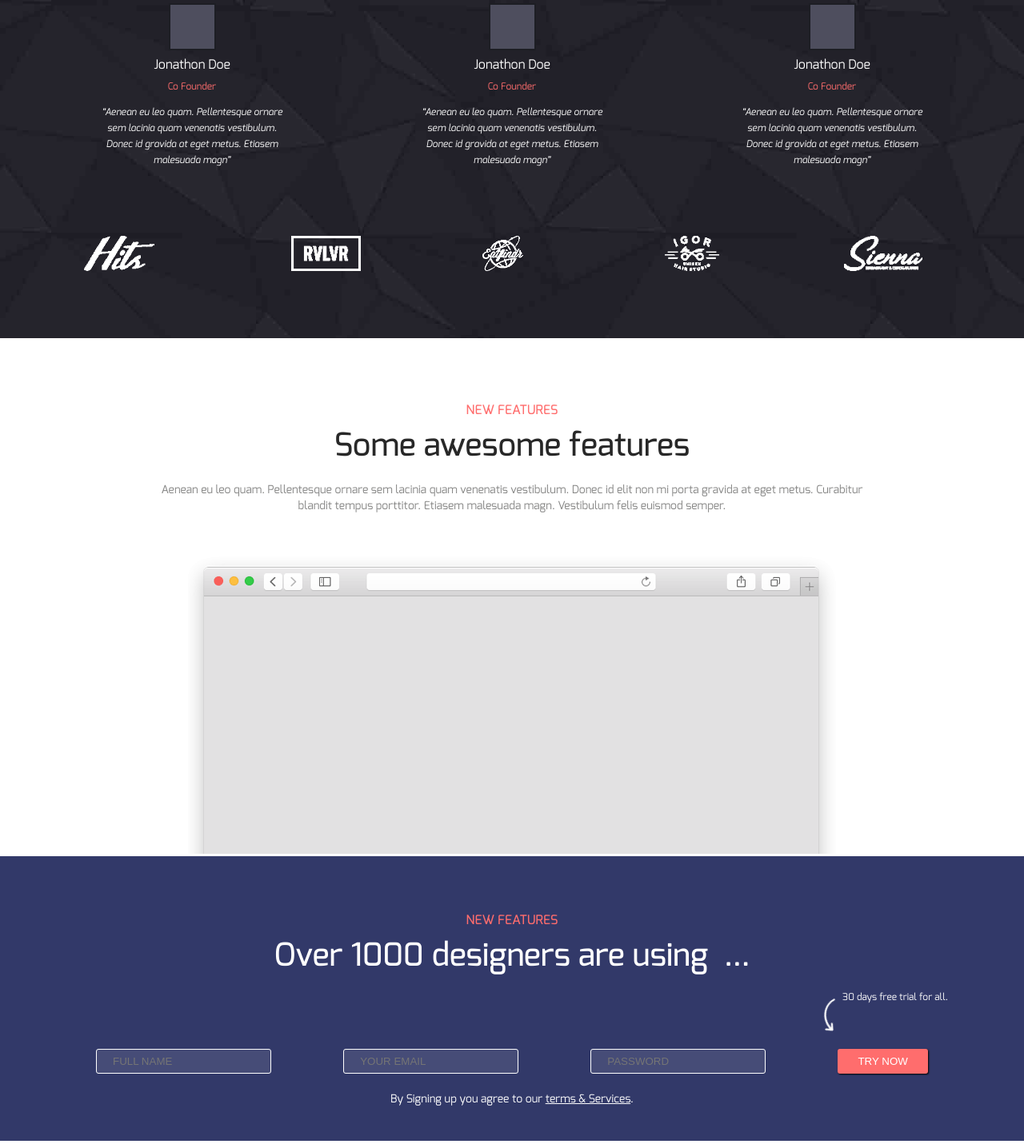
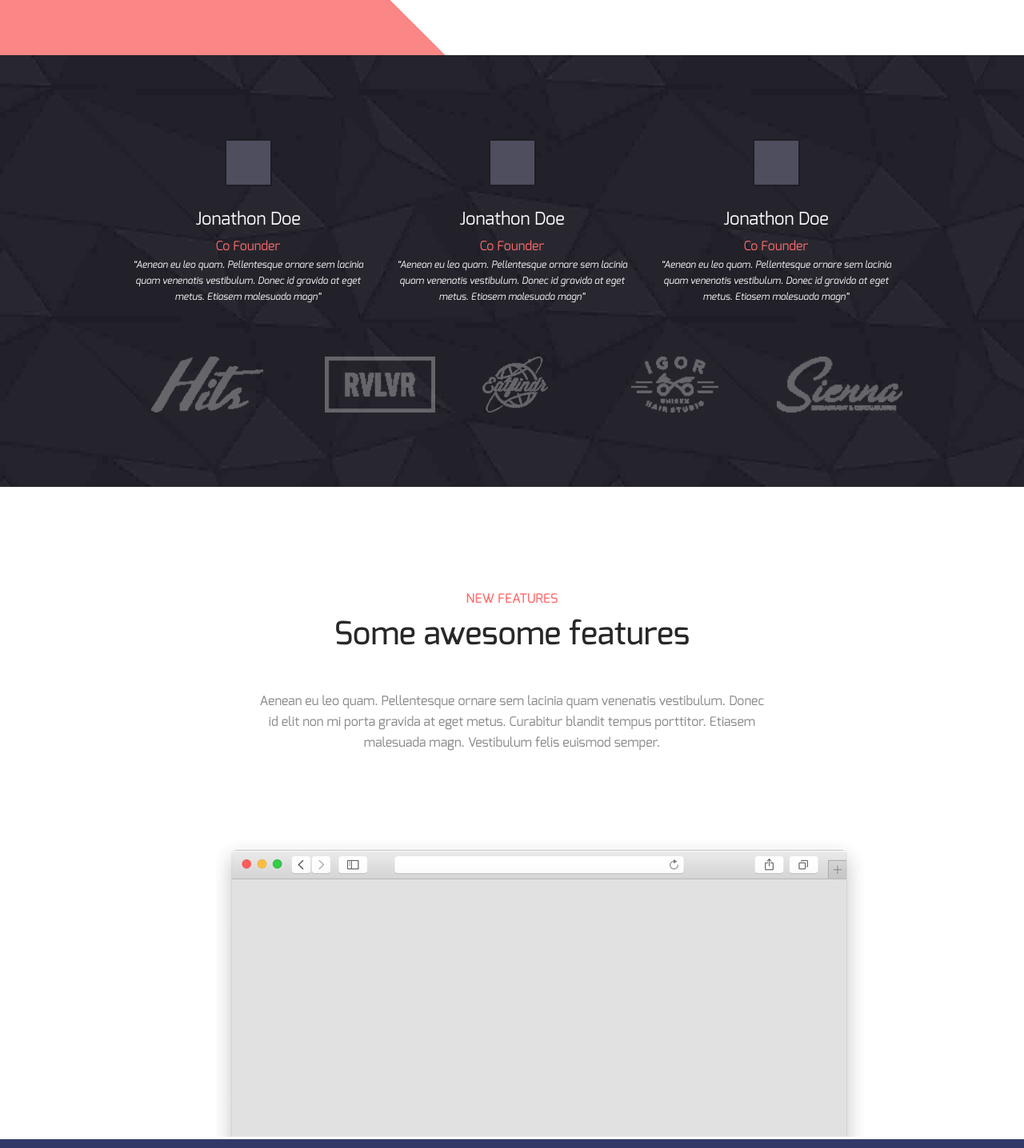
Before and after one commit to Anich16/corporate, a plain HTML site: page index.html in a window 1280 px wide. Shown: the part 2704-4140 px from the top of the page at 80% size. Drawn offline with Linux system fonts and the light colour scheme; files whose address does not match are found by name.

Commit message:
Some changes in media request for computer 1200px

```diff
--- a/styles/style.css
+++ b/styles/style.css
@@ -244,6 +244,7 @@ body {
 }
 #clients .brands .brands-list .item .photo {
     height: 50%;
+    opacity: 0.3;
 }
 .browser {
     display: none;
@@ -523,7 +524,7 @@ body {
     .header .content {
         display: block;
         text-align: center;
-        padding: 50px 25% 165px;
+        padding: 50px 25% 145px;
     }
     .header .content .title {
         font-size: 60px;
@@ -710,4 +711,85 @@ body {
         font-size: 16px;
         line-height: 26px;
     }
+    .user-info {
+        padding: 100px 205px 105px 70px;
+        background-image: linear-gradient(-135deg , #fff 70%, #fb8686 30% );
+    }
+    .user-unfo .info .description .text {
+        font-size: 16px;
+        line-height: 26px;
+        margin-top: 25px;
+    }
+    #clients {
+        padding: 105px 145px 75px;
+    }
+    #clients .reviews {
+        margin-bottom: 35px;
+    }
+    #clients .reviews .review {
+        width: 335px;
+    }
+    #cliets .reviews .review .photo {
+        width: 77px;
+        height: 77px;
+    }
+    #clients .reviews .review .author {
+        font-size: 22px;
+        margin-top: 30px;
+    }
+    #clients .reviews .review .position {
+        font-size: 16px;
+        line-height: 26px;
+
+    }
+    #clients .reviews .review .text {
+
+        padding: 0 15px;
+    }
+    #clients .brands {
+        margin-top: 0;
+
+    }
+    #clients .brands .brands-list .item .photo {
+        height: 80%;
+    }
+    .browser {
+        padding: 105px 270px 0;
+    }
+    .browser .info .description .text {
+        font-size: 16px;
+        line-height: 26px;
+        margin: 45px 0 105px;
+        padding: 0 50px;
+    }
+    #registration {
+        padding: 95px 145px 85px 135px;
+    }
+    #registration .text-info {
+        font-size: 16px;
+        margin: 45px 0 15px;
+        padding-right: 80px;
+    }
+    #registration .text-info .arrow {
+        margin-right: 45px;
+    }
+    #formSubscribe {
+        margin: 25px 0 50px;
+    }
+    #formSubscribe .label {
+        padding: 15px 25px;
+    }
+    #formSubscribe .button {
+        padding: 15px 95px;
+    }
+    #formSubscribe .description {
+        font-size: 16px;
+    }
+    #footer {
+        padding: 90px 325px 85px 125px;
+        background:  linear-gradient(30deg , #fff 75%, #fb8686 25% );
+    }
 }
+@media screen and (min-width: 1440px){
+
+}
```
